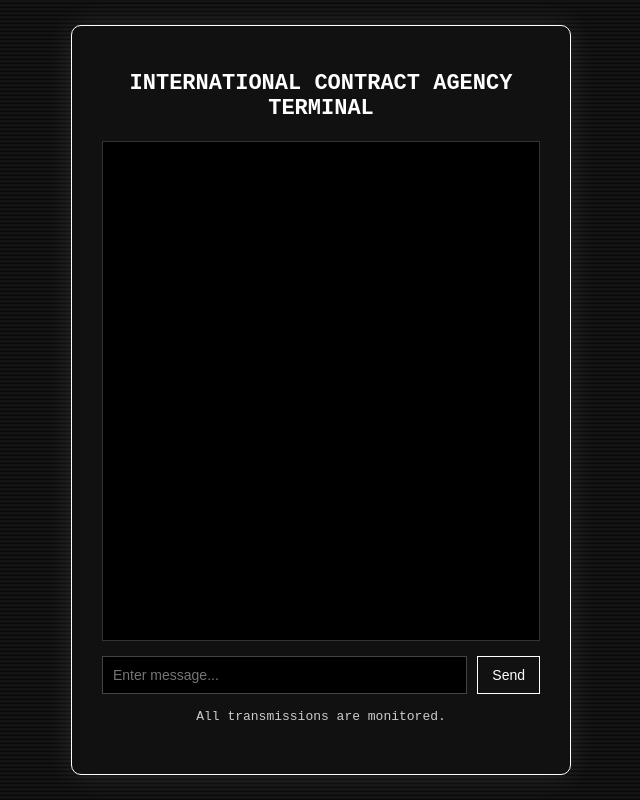
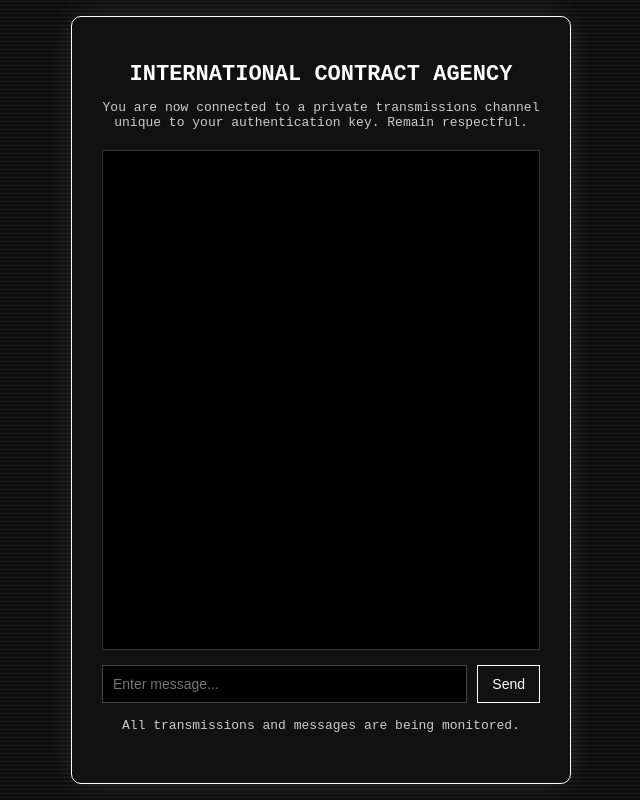
Before and after one commit to 1247E/icadatabaseofficial, a website: page public/chat.html in a window 1280 px wide. Shown: the whole page, without its empty margins (319-959 px from the left). Drawn offline with nearby package versions, Linux system fonts and the light colour scheme; no server answers.

Commit message:
Update chat.html

```diff
--- a/public/chat.html
+++ b/public/chat.html
@@ -129,8 +129,8 @@
 </head>
 <body>
   <div class="terminal-box">
-    <h1>International Contract Agency Terminal</h1>
-    <p></p>
+    <h1>International Contract Agency</h1>
+    <p>You are now connected to a private transmissions channel unique to your authentication key. Remain respectful.</p>
 
     <ul id="messages"></ul>
 
@@ -140,7 +140,7 @@
       <button type="submit">Send</button>
     </form>
 
-    <p class="small">All transmissions are monitored.</p>
+    <p class="small">All transmissions and messages are being monitored.</p>
   </div>
 
   <script src="/socket.io/socket.io.js"></script>
```
